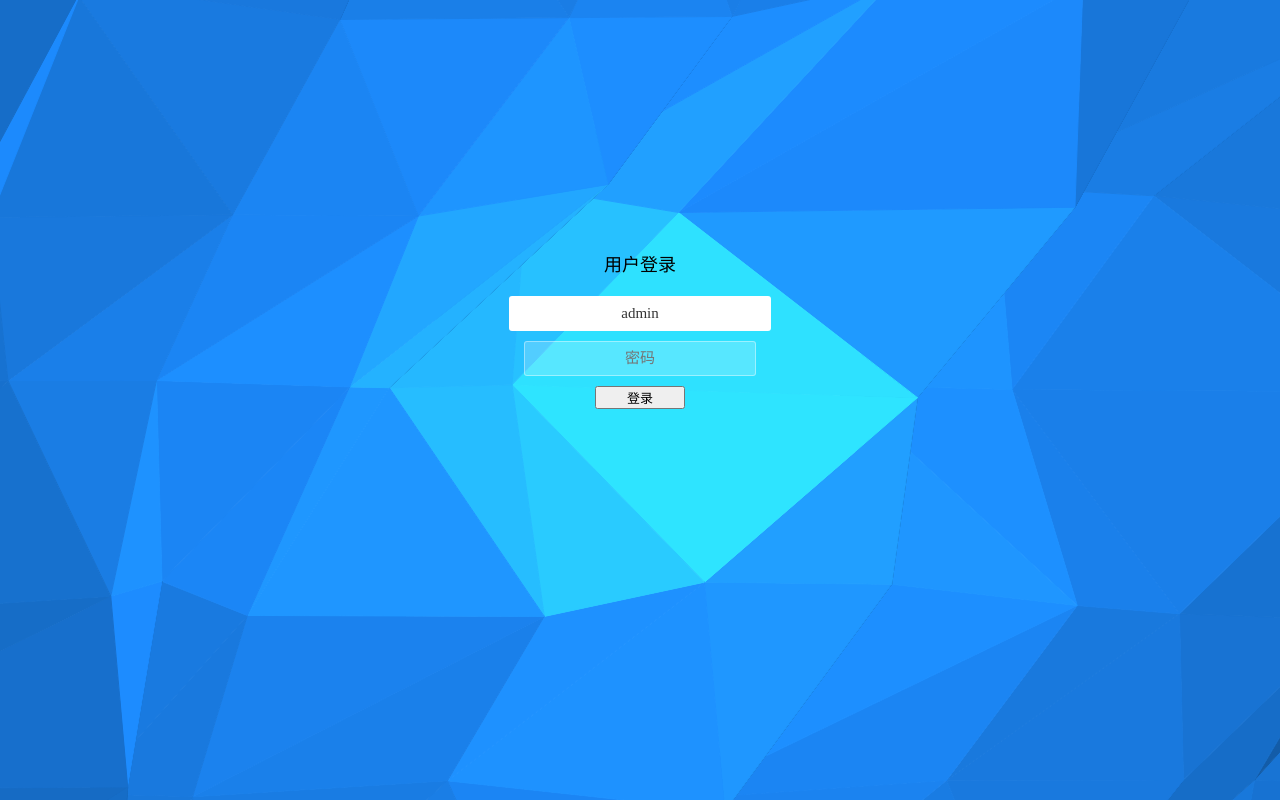
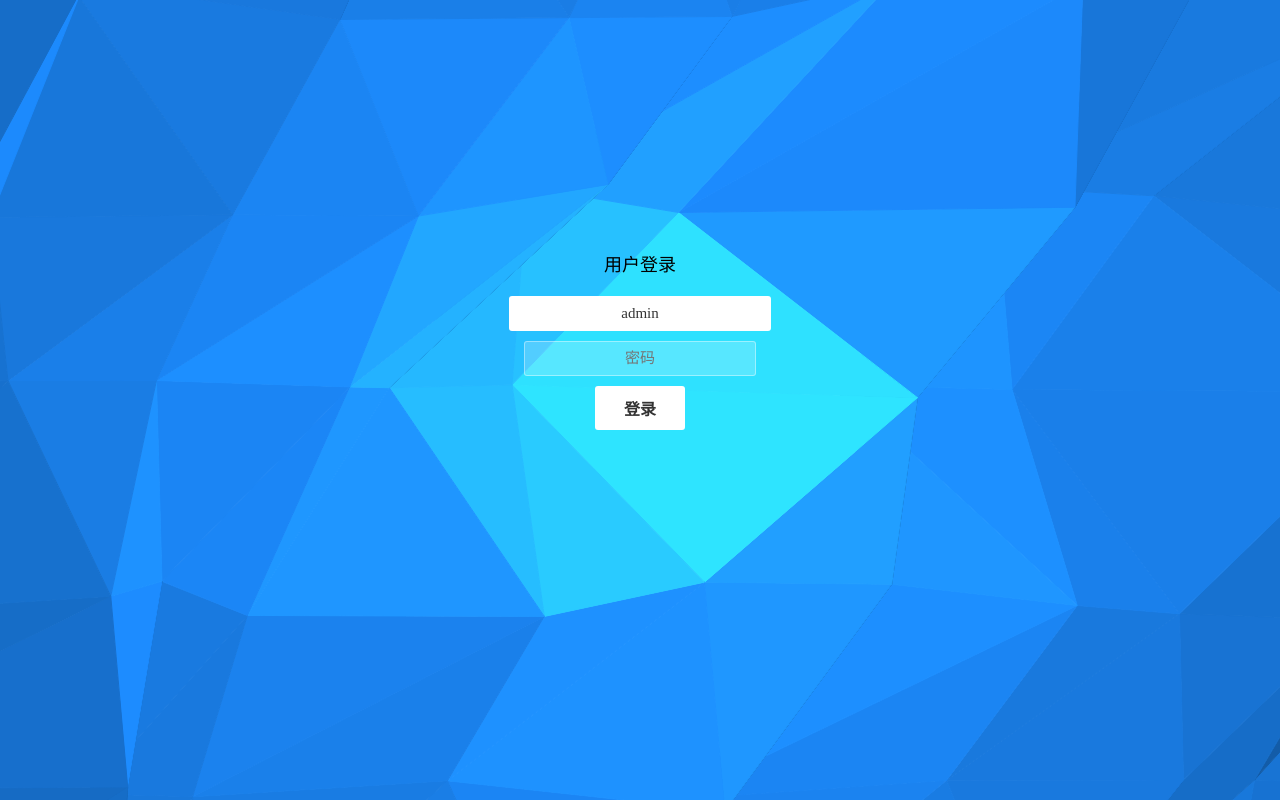
Before and after one commit to yanghp-Serein/webtools, a Django app: page / in a window 1280 px wide. Run offline with Django 3.2, Linux system fonts and the light colour scheme; data comes from the database, SQL or seed files in the repository.

Commit message:
修改登录后的逻辑

```diff
--- a/main_pro/views.py
+++ b/main_pro/views.py
@@ -36,7 +36,7 @@ def login(request):
     print("result", results, type(results))
     return HttpResponse(results)
 # 点击确定实现数据提交 将用户和密码存入数据库中
-    return HttpResponse("error,用户不存在")
+#     return HttpResponse("error,用户不存在")
 
 #注册用户
 def resgister(request):
--- a/static/css/style.css
+++ b/static/css/style.css
@@ -10,9 +10,7 @@ form{padding:20px 0;position:relative;z-index:2}
 form input{-webkit-appearance:none;-moz-appearance:none;appearance:none;outline:0;border:1px solid rgba(255,255,255,.4);background-color:rgba(255,255,255,.2);width:200px;border-radius:3px;padding:8px 15px;margin:0 auto 10px;display:block;text-align:center;font-size:15px;color:#fff;-webkit-transition-duration:.25s;transition-duration:.25s;font-weight:300}
 form input:hover{background-color:rgba(255,255,255,.4)}
 form input:focus{background-color:#fff;width:230px;color:#333}
-<<<<<<< HEAD
 form button{-webkit-appearance:none;-moz-appearance:none;appearance:none;width:90px;outline:0;background-color:#fff;border:0;padding:10px 15px;color: #333333;border-radius:3px;cursor:pointer;font-family:microsoft yahei,Arial,sans-serif;font-size:16px;font-weight:700;-webkit-transition-duration:.25s;transition-duration:.25s}
-=======
 form button{-webkit-appearance:none;-moz-appearance:none;appearance:none;outline:0;background-color:#fff;border:0;padding:10px 15px;color:#333;border-radius:3px;width:90px;cursor:pointer;font-family:microsoft yahei,Arial,sans-serif;font-size:16px;font-weight:700;-webkit-transition-duration:.25s;transition-duration:.25s}
 >>>>>>> e66434ed5d164f8679c446f748298770688574d2
 form button:hover{background-color:#f5f7f9}
```
